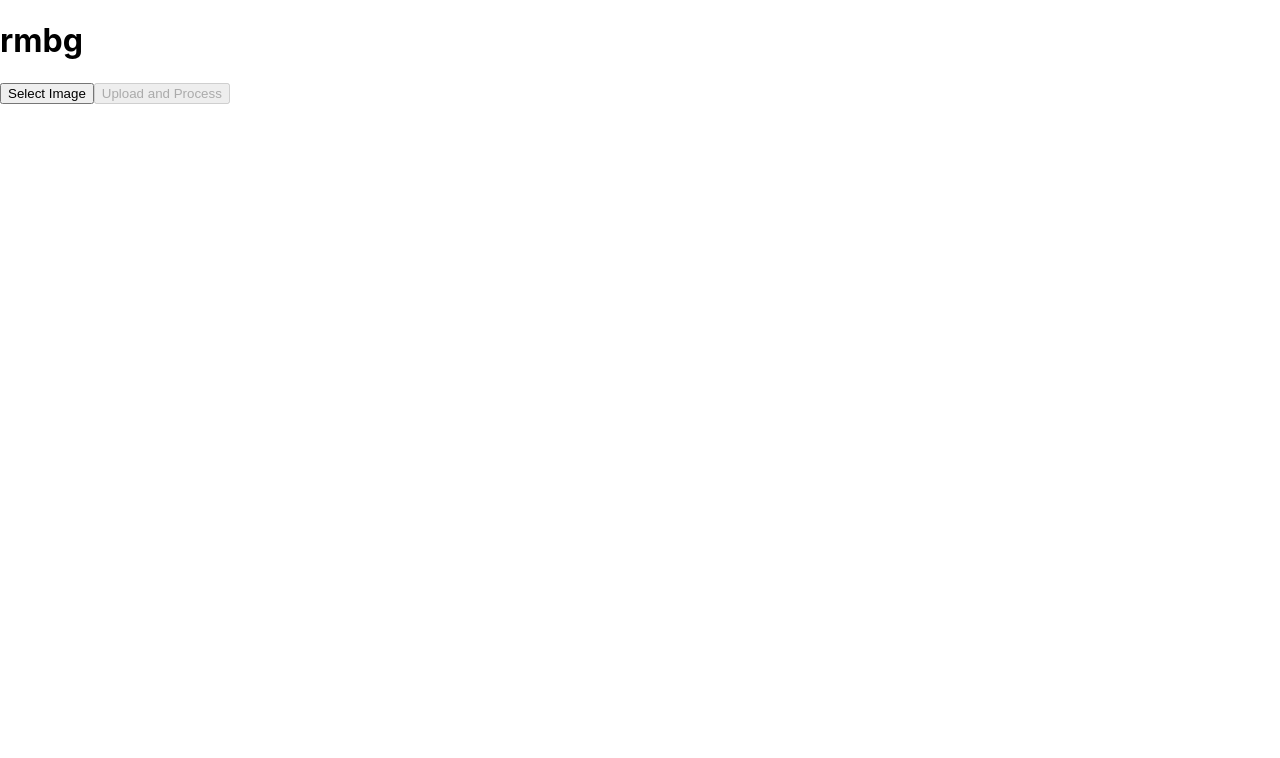
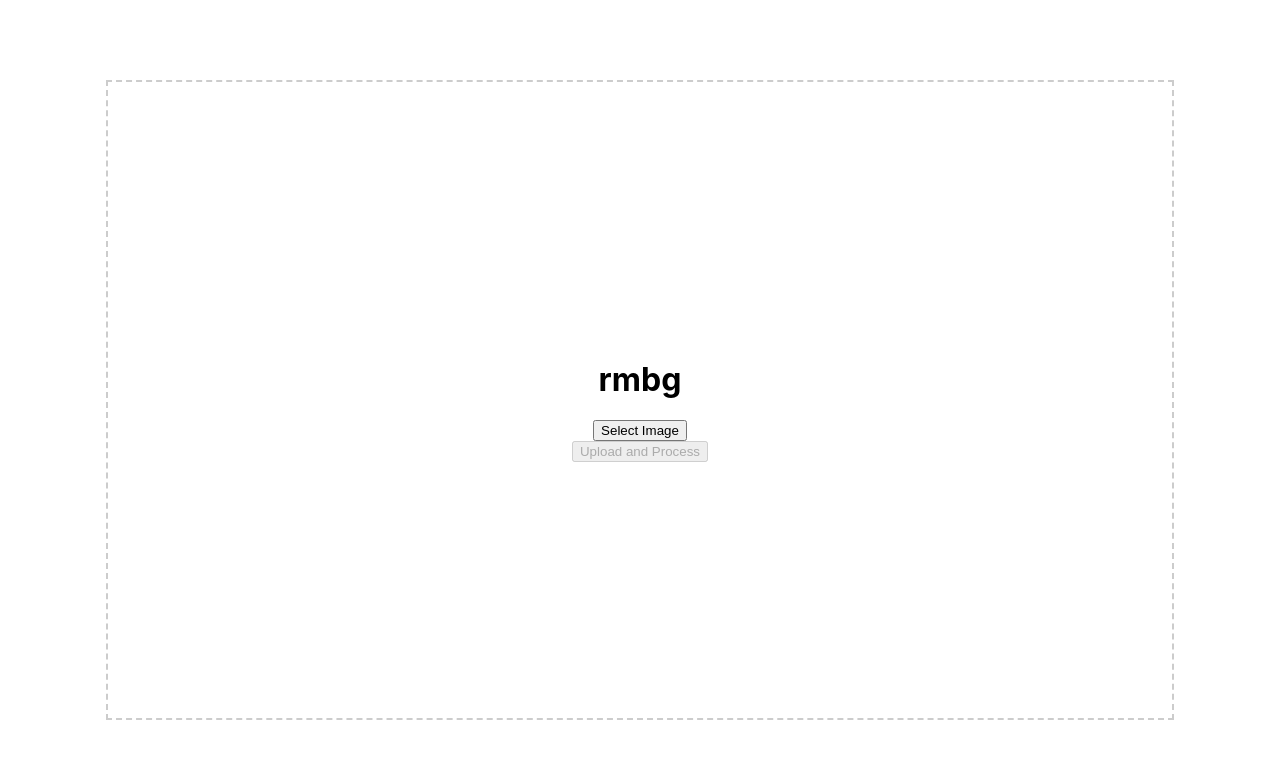
Before and after one commit to kevinclerkin/clip, a React (Create React App) app in the folder clipui/: page / in a window 1280 px wide. Shown: the top 758 px of the page. Built offline with nearby package versions, Linux system fonts and the light colour scheme.

Commit message:
Add styling

```diff
--- a/clipui/src/App.css
+++ b/clipui/src/App.css
@@ -0,0 +1,51 @@
+body {
+    height: 100vh;
+    display: flex;
+    align-items: center;
+    justify-content: center;
+    text-align: center;
+    margin: 0;
+  }
+
+  .App {
+    width: 100%;
+    height: 100%;
+    display: flex;
+    align-items: center;
+    justify-content: center;
+  }
+
+  .App-header {
+    width: 80vw;
+    height: 80vh;
+    display: flex;
+    flex-direction: column;
+    align-items: center;
+    justify-content: center;
+  }
+
+  .drop-zone {
+    border: 2px dashed #ccc;
+    padding: 20px;
+    width: 100%;
+    height: 100%;
+    display: flex;
+    flex-direction: column;
+    align-items: center;
+    justify-content: center;
+    cursor: pointer;
+  }
+
+  .drop-zone.dragover {
+    background-color: #f0f0f0;
+  }
+
+  .result-box {
+    margin-top: 20px;
+    text-align: center;
+  }
+
+  .result-box img {
+    max-width: 10%;
+    height: auto;
+  }
--- a/clipui/src/App.tsx
+++ b/clipui/src/App.tsx
@@ -72,7 +72,7 @@ const App: React.FC = () => {
         </div>
         {resultImage && (
           <div className="result-box">
-            <h2>Processed Image</h2>
+            <h2>Download Image</h2>
             <a href={resultImage} download="processed_image.png">
               <img src={resultImage} alt="Processed" />
             </a>
```
